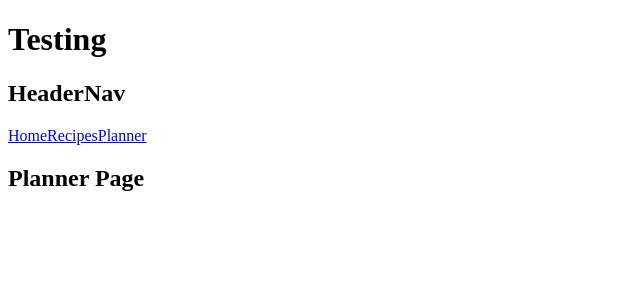
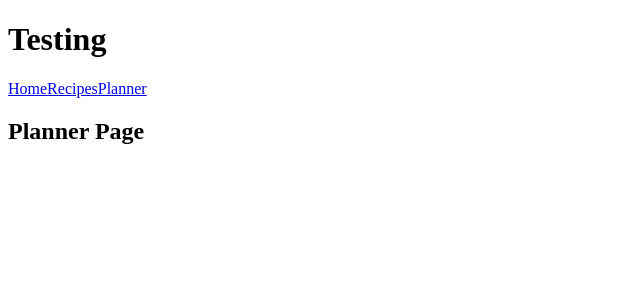
Before and after one commit to naxan/solo-project, a React app: page /planner in a window 1280 px wide. Shown: the top 300 px of the page, without its empty margins (0-640 px from the left). Built offline with nearby package versions, Linux system fonts and the light colour scheme.

Commit message:
Moves react router navigation to navbar component

```diff
--- a/client/App.jsx
+++ b/client/App.jsx
@@ -1,27 +1,14 @@
 import React from 'react';
-import { BrowserRouter, Routes, Route, Link } from 'react-router-dom';
 // want to use useNavigate for components that I want to navigate via the react router
-
-import HomePage from './pages/HomePage';
-import RecipePage from './pages/RecipePage';
-import PlannerPage from './pages/PlannerPage';
 
 import HeaderNav from './components/HeaderNav';
 import RecipeContainer from './containers/RecipeContainer';
 
 const App = () => {
   return (
-    <BrowserRouter>
-      <HeaderNav />
-      <Link to='/'>Home</Link>
-      <Link to='/recipes'>Recipes</Link>
-      <Link to='/planner'>Planner</Link>
-      <Routes>
-        <Route path='/' element={<HomePage />}></Route>
-        <Route path='/recipes' element={<RecipePage />}></Route>
-        <Route path='/planner' element={<PlannerPage />}></Route>
-      </Routes>
-    </BrowserRouter>
+    <div>
+    <HeaderNav />
+    </div>
   );
 };
 
--- a/client/components/HeaderNav.jsx
+++ b/client/components/HeaderNav.jsx
@@ -1,8 +1,22 @@
 import React from 'react';
+import { BrowserRouter, Routes, Route, Link } from 'react-router-dom';
+
+import HomePage from '../pages/HomePage';
+import RecipePage from '../pages/RecipePage';
+import PlannerPage from '../pages/PlannerPage';
 
 const HeaderNav = () => {
     return (
-        <h2>HeaderNav</h2>
+        <BrowserRouter>
+        <Link to='/'>Home</Link>
+        <Link to='/recipes'>Recipes</Link>
+        <Link to='/planner'>Planner</Link>
+        <Routes>
+          <Route path='/' element={<HomePage />}></Route>
+          <Route path='/recipes' element={<RecipePage />}></Route>
+          <Route path='/planner' element={<PlannerPage />}></Route>
+        </Routes>
+      </BrowserRouter>
     )
 }
 
--- a/client/pages/RecipePage.jsx
+++ b/client/pages/RecipePage.jsx
@@ -1,4 +1,9 @@
 import React from 'react';
+
+// should have a search bar at the top
+// sidebar on the left
+// RecipeContainer
+    // recipe cards in recipe container
 
 const RecipePage = () => {
   return (
```
